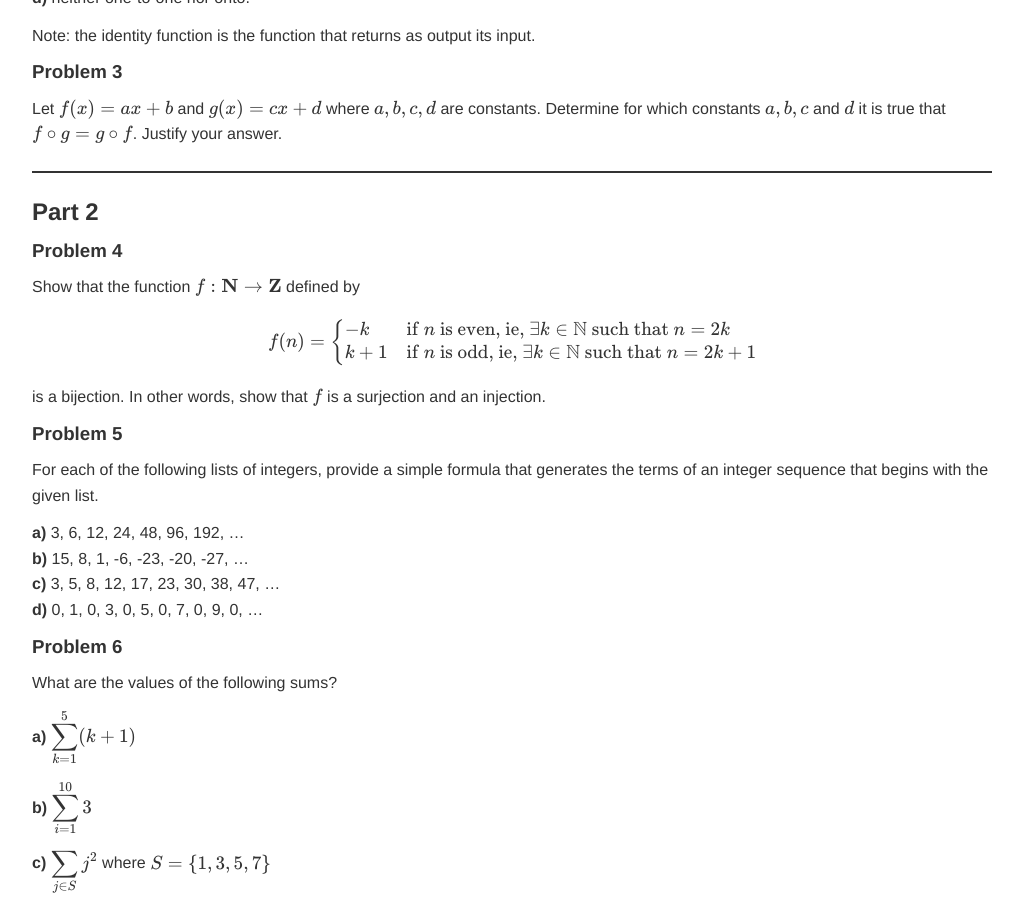
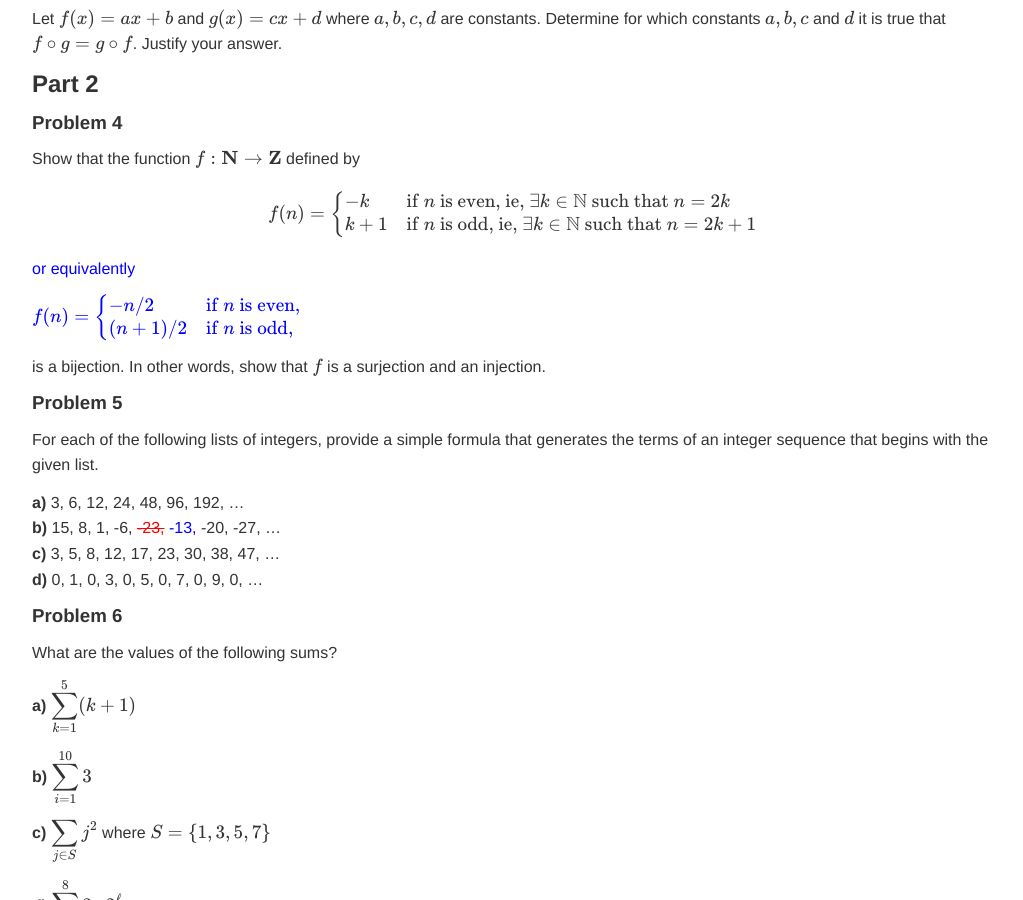
Before and after one commit to jacksonjw12/mbannister.github.io, a Jekyll site: the page built from _teaching/55-s16/homework03.md, in a window 1280 px wide and 900 px high, scrolled down 754 px. Shown: the whole window, without its empty margins (128-1151 px from the left). Built offline with Jekyll 4.4.1, drawn with Linux system fonts in a browser that asks for light colours; formulas are drawn with MathJax 3.

Commit message:
Fix homework

```diff
--- a/_teaching/55-s16/homework03.md
+++ b/_teaching/55-s16/homework03.md
@@ -15,8 +13,6 @@
 * instructor.
 
 Please do not use paper torn off of a notebook.
-
----
 
 ## Part 1
 
@@ -42,8 +38,6 @@
 ### Problem 3
 Let $$f(x) = ax + b$$ and $$g(x) = cx+d$$ where $$a, b, c, d$$ are constants. Determine for which constants $$a, b, c$$ and $$d$$ it is true that $$f \circ g = g \circ f$$. Justify your answer.
 
----
-
 ## Part 2
 
 ### Problem 4
@@ -54,6 +48,15 @@
 k+1 & \text{if } n \text{ is odd, ie, } \exists k\in\mathbb{N} \text{ such that } n = 2k+1\\
 \end{cases}$$
 
+<ins>or equivalently</ins>
+
+<ins>
+$$f(n) = \begin{cases}
+-n/2 & \text{if } n \text{ is even},\\
+(n+1)/2 & \text{if } n \text{ is odd},\\
+\end{cases}$$
+</ins>
+
 is a bijection. In other words, show that $$f$$ is a surjection and an injection.
 
 ### Problem 5
@@ -61,7 +64,7 @@
 For each of the following lists of integers, provide a simple formula that generates the terms of an integer sequence that begins with the given list.
 
 __a)__ 3, 6, 12, 24, 48, 96, 192, ...
-__b)__ 15, 8, 1, -6, -23, -20, -27, ...
+__b)__ 15, 8, 1, -6, <del>-23,</del> <ins>-13,</ins> -20, -27, ...
 __c)__ 3, 5, 8, 12, 17, 23, 30, 38, 47, ...
 __d)__ 0, 1, 0, 3, 0, 5, 0, 7, 0, 9, 0, ...
 
```
Also changed, not shown: other parts of _teaching/55-s16/homework03.md (+0 -2 lines).
